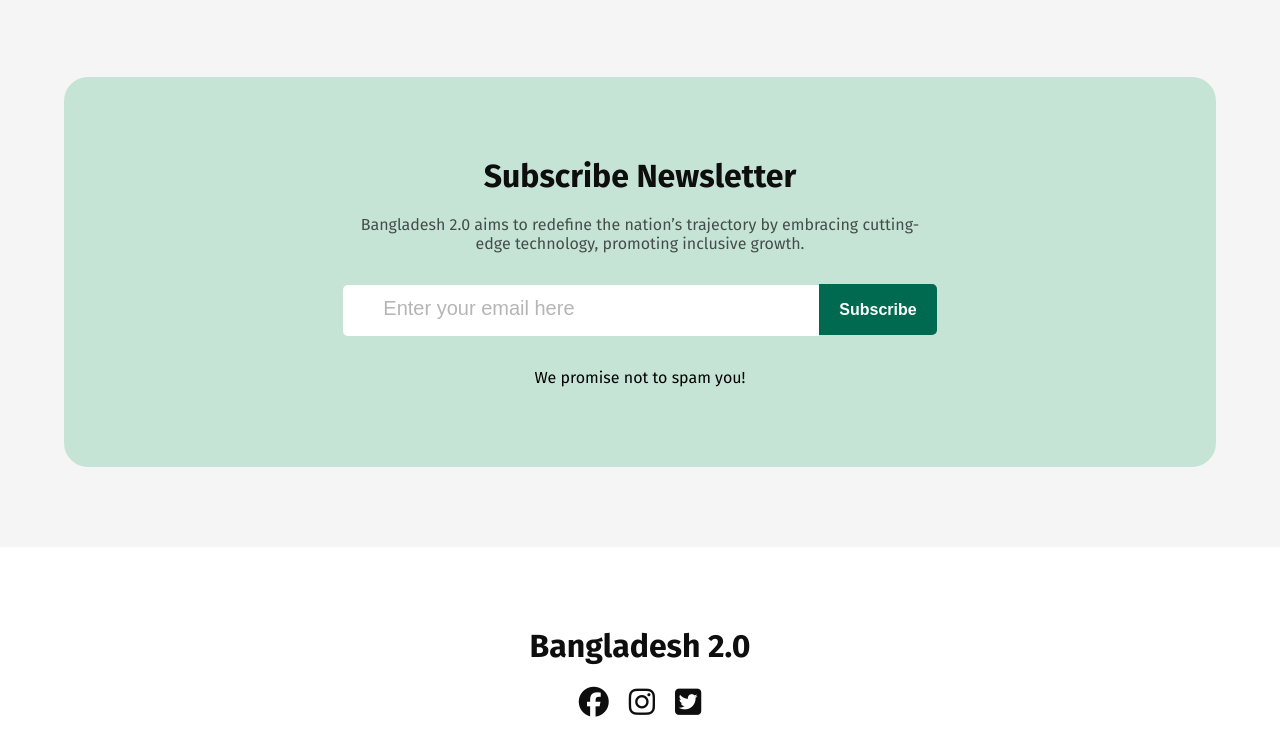
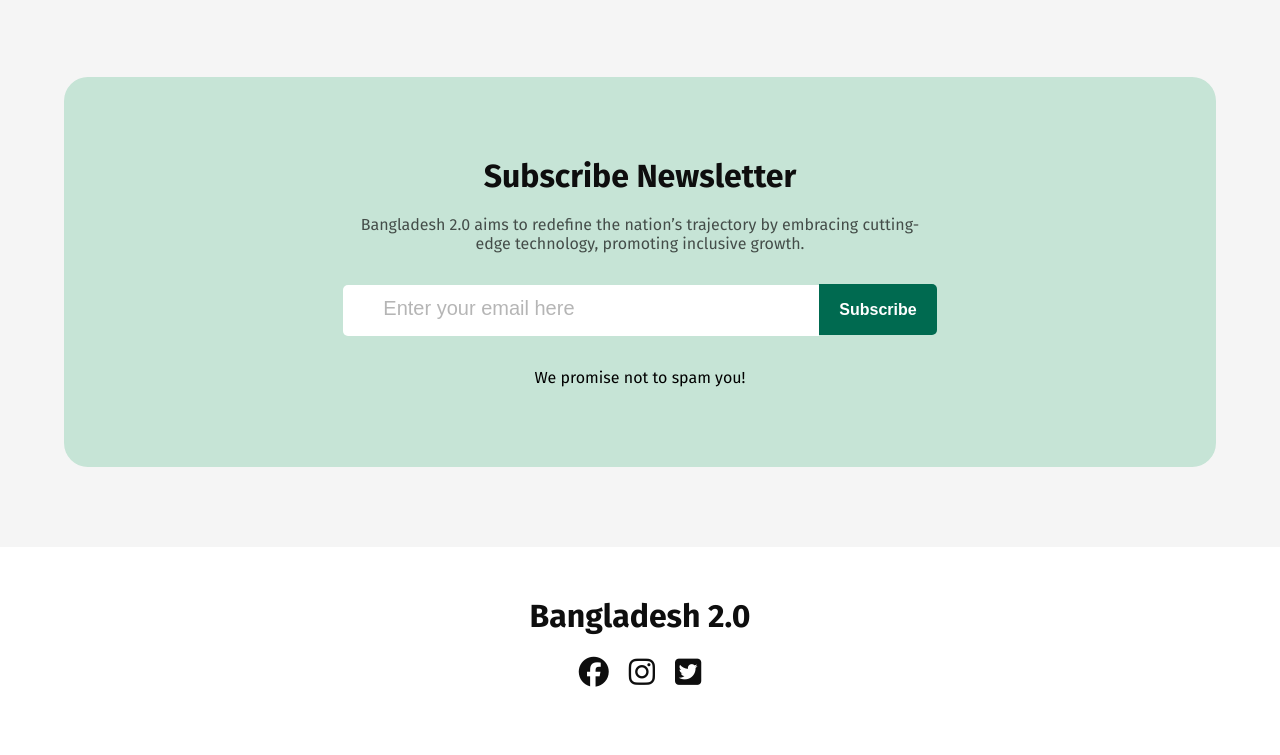
Before and after one commit to Sabbir-XD/Assignment-01, a plain HTML site: page index.html in a window 1280 px wide. Shown: the part 4295-5050 px from the top of the page. Drawn offline with Linux system fonts and the light colour scheme.

Commit message:
updete some css

```diff
--- a/assets/css/style.css
+++ b/assets/css/style.css
@@ -446,7 +446,7 @@ input:focus {
 /* footer part style */
 footer{
     background-color: #ffffff;
-    padding: 80px 100px;
+    padding: 50px 100px;
 }
 
 footer h1{
```
